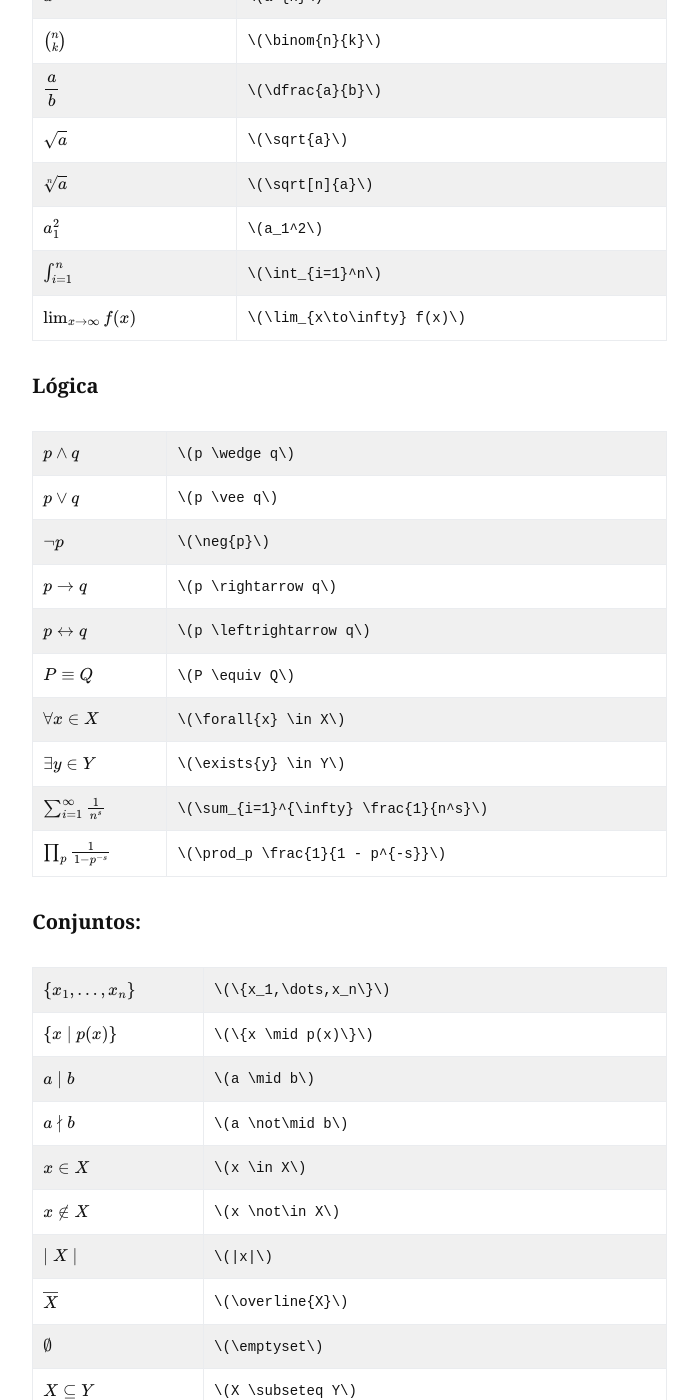
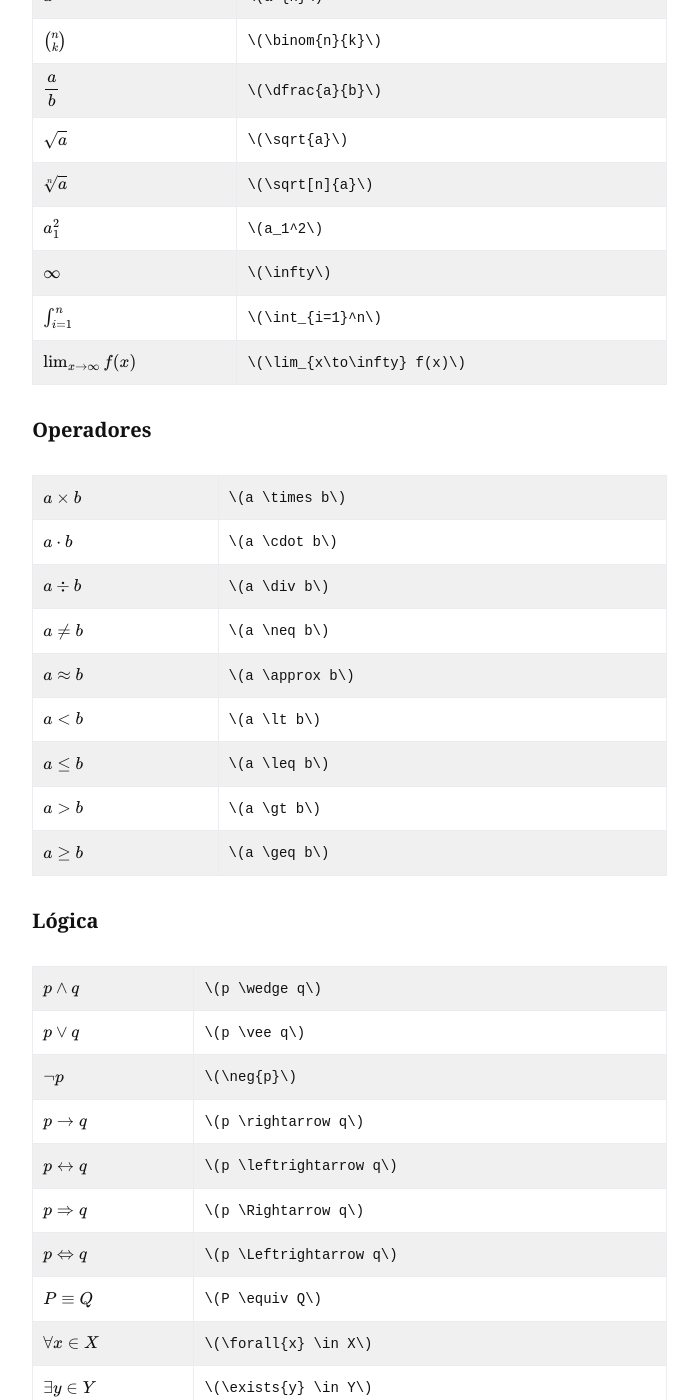
Before and after one commit to asoesem/asoesem.github.io, a Jekyll site: the page built from _posts/2023-12-06-latex-en-foro-de-consultas.md, in a window 1280 px wide and 1400 px high, scrolled down 3053 px. Shown: the whole window, without its empty margins (457-1155 px from the left). Built offline with Jekyll 4.4.1, drawn with Linux system fonts in a browser that asks for light colours; some of the changed text lies outside the part shown.

Commit message:
Agrega nuevos símbolos de LaTeX

```diff
--- a/_posts/2023-12-06-latex-en-foro-de-consultas.md
+++ b/_posts/2023-12-06-latex-en-foro-de-consultas.md
@@ -52,8 +52,22 @@ A continuación les dejo unos ejemplos de como escribir algunos de los comandos
 | $$\sqrt{a}$$               | `\(\sqrt{a}\)`               |
 | $$\sqrt[n]{a}$$            | `\(\sqrt[n]{a}\)`            |
 | $$a_1^2$$                  | `\(a_1^2\)`                  |
+| $$\infty$$                 | `\(\infty\)`                 |
 | $$\int_{i=1}^n$$           | `\(\int_{i=1}^n\)`           |
 | $$\lim_{x\to\infty} f(x)$$ | `\(\lim_{x\to\infty} f(x)\)` |
+
+#### Operadores
+
+| $$a \times b$$             | `\(a \times b\)`             |
+| $$a \cdot b$$              | `\(a \cdot b\)`              |
+| $$a \div b$$               | `\(a \div b\)`               |
+| $$a \neq b$$               | `\(a \neq b\)`               |
+| $$a \approx b$$            | `\(a \approx b\)`            |
+| $$a \lt b$$                | `\(a \lt b\)`                |
+| $$a \leq b$$               | `\(a \leq b\)`               |
+| $$a \gt b$$                | `\(a \gt b\)`                |
+| $$a \geq b$$               | `\(a \geq b\)`               |
+
 
 
 
@@ -64,15 +78,18 @@ A continuación les dejo unos ejemplos de como escribir algunos de los comandos
 | $$\neg{p}$$                           | `\(\neg{p}\)`                           |
 | $$p \rightarrow q$$                   | `\(p \rightarrow q\)`                   |
 | $$p \leftrightarrow q$$               | `\(p \leftrightarrow q\)`               |
+| $$p \Rightarrow q$$                   | `\(p \Rightarrow q\)`                   |
+| $$p \Leftrightarrow q$$               | `\(p \Leftrightarrow q\)`               |
 | $$P \equiv Q$$                        | `\(P \equiv Q\)`                        |
 | $$\forall{x} \in X$$                  | `\(\forall{x} \in X\)`                  |
 | $$\exists{y} \in Y$$                  | `\(\exists{y} \in Y\)`                  |
 | $$\sum_{i=1}^{\infty} \frac{1}{n^s}$$ | `\(\sum_{i=1}^{\infty} \frac{1}{n^s}\)` |
 | $$\prod_p \frac{1}{1 - p^{-s}}$$      | `\(\prod_p \frac{1}{1 - p^{-s}}\)`      |
+| $$p \Rightarrow q, p, \therefore q$$  | `\(p \Rightarrow q, p, \therefore q\)`  |
 
 #### Conjuntos:
 
-| $$\{x_1,\dots,x_n\}$$              | `\(\{x_1,\dots,x_n\}\)`              |
+| $$\{x_1,\dots,x_n\}$$              | `\(\{x_1,\dots,x_n\}\)`             |
 | $$\{x \mid p(x)\}$$                | `\(\{x \mid p(x)\}\)`                |
 | $$a \mid b$$                       | `\(a \mid b\)`                       |
 | $$a \not\mid b$$                   | `\(a \not\mid b\)`                   |
```
Also changed, not shown: other parts of _posts/2023-12-06-latex-en-foro-de-consultas.md (+11 -0 lines).
